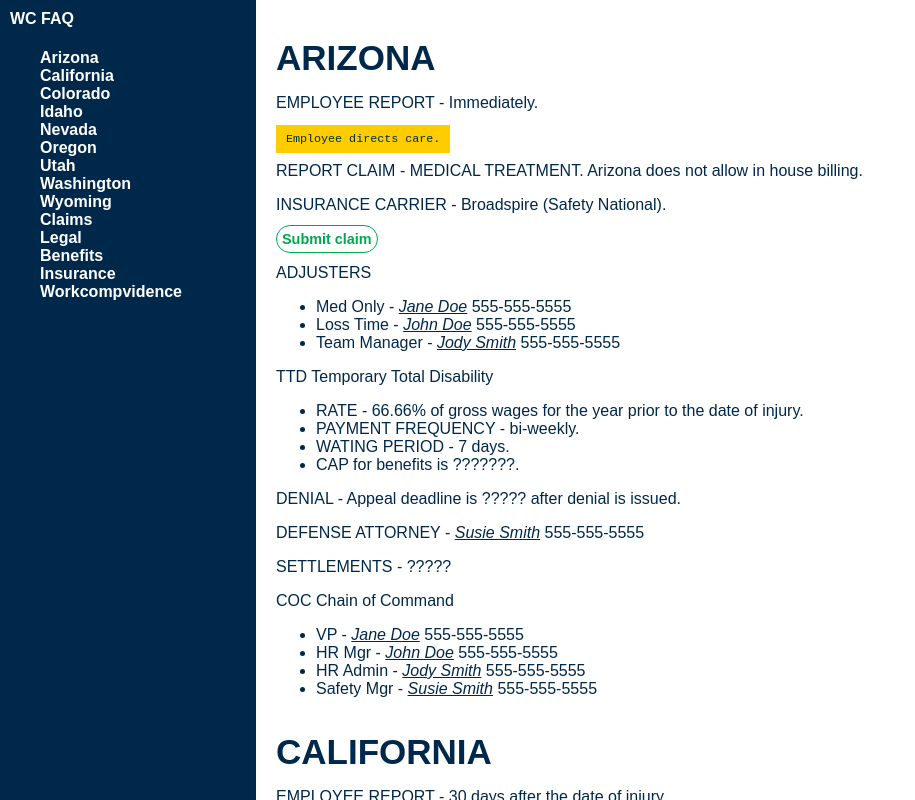
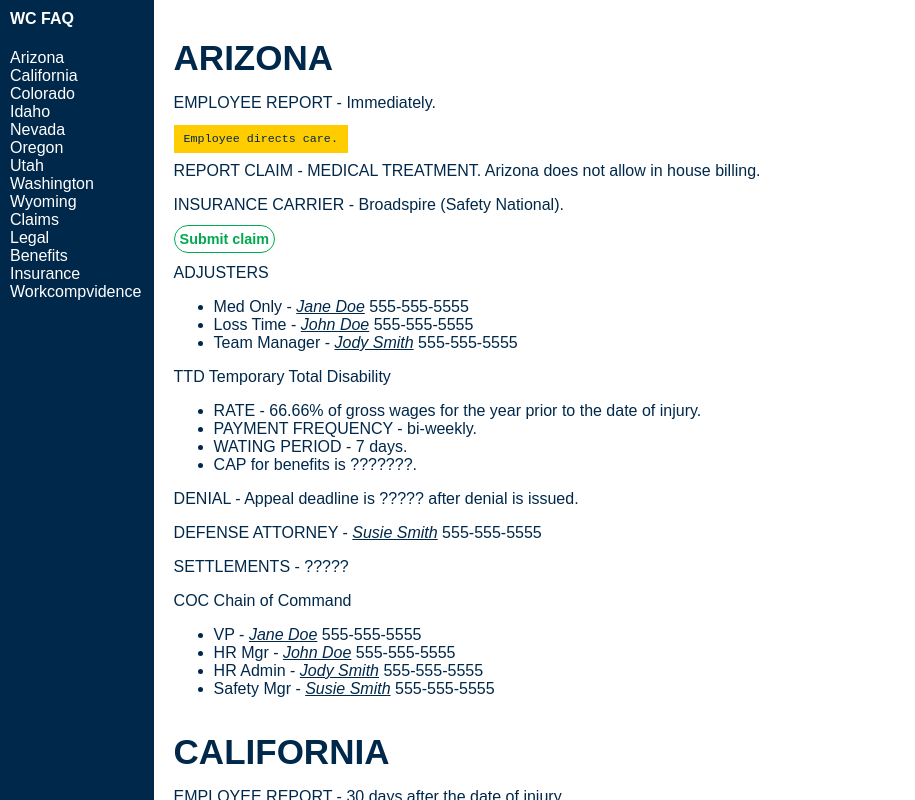
Before and after one commit to XandCoder/FCC-Technical-Doc-Page, a plain HTML site: page index.html in a window 1280 px wide. Shown: the whole page, without its empty margins (0-915 px from the left). Drawn offline with Linux system fonts and the light colour scheme.

Commit message:
Navbar width fix

```diff
--- a/styles.css
+++ b/styles.css
@@ -2,7 +2,7 @@
 *
 * Author: Sandra Suarez AKA
 *		  XandCoder
-* Date: 10.14.21
+* Date: 10.19.21
 * FCC Technical Documentation Page
 *
 **********************************/
@@ -28,10 +28,10 @@ main {
 
 /* Navigation styles */
 nav  {
-	flex: 1 0 20%;
+	flex: 1 0 12%;
 	background-color: #00284A;
 	color: #FFFFFF;
-	font-weight: bold;
+	/*max-width: 25%;*/
 }
 
 .wrapper  {
@@ -48,6 +48,8 @@ nav header {
 
 nav ul  {
 	list-style-type: none;
+	padding-left: 10px;
+	padding-right: 10px;
 }
 
 .nav-link {
@@ -132,13 +134,14 @@ footer{
 
 
 /***** MOBILE Media Query *****/
-@media (max-width: 800px)  {
+@media (max-width: 900px)  {
 	.wrapper {
 		flex-direction: column;
 	}
 
 	nav {
 		overflow: auto;
+		max-width: 100%;
 	}
 	nav ul  {
 		display: flex;
```
Also changed, not shown: index.html (+1 -1 lines).
